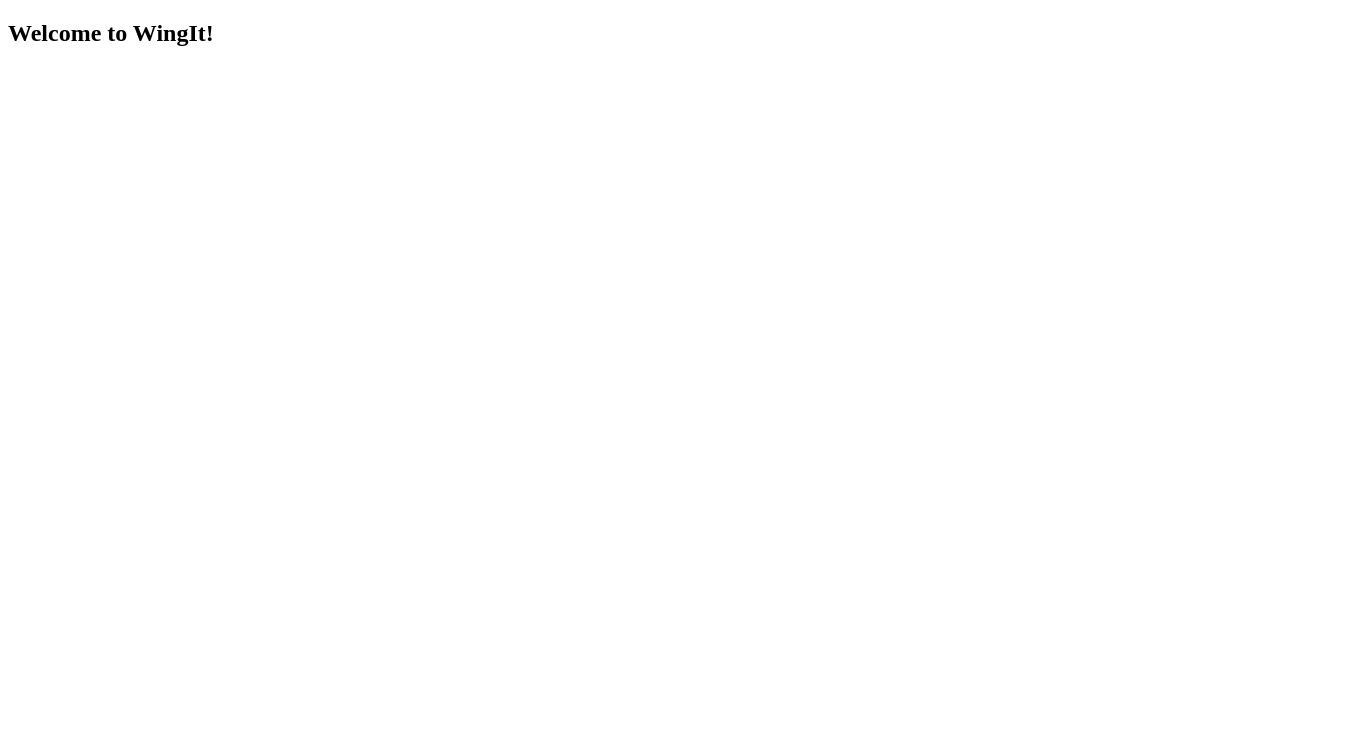
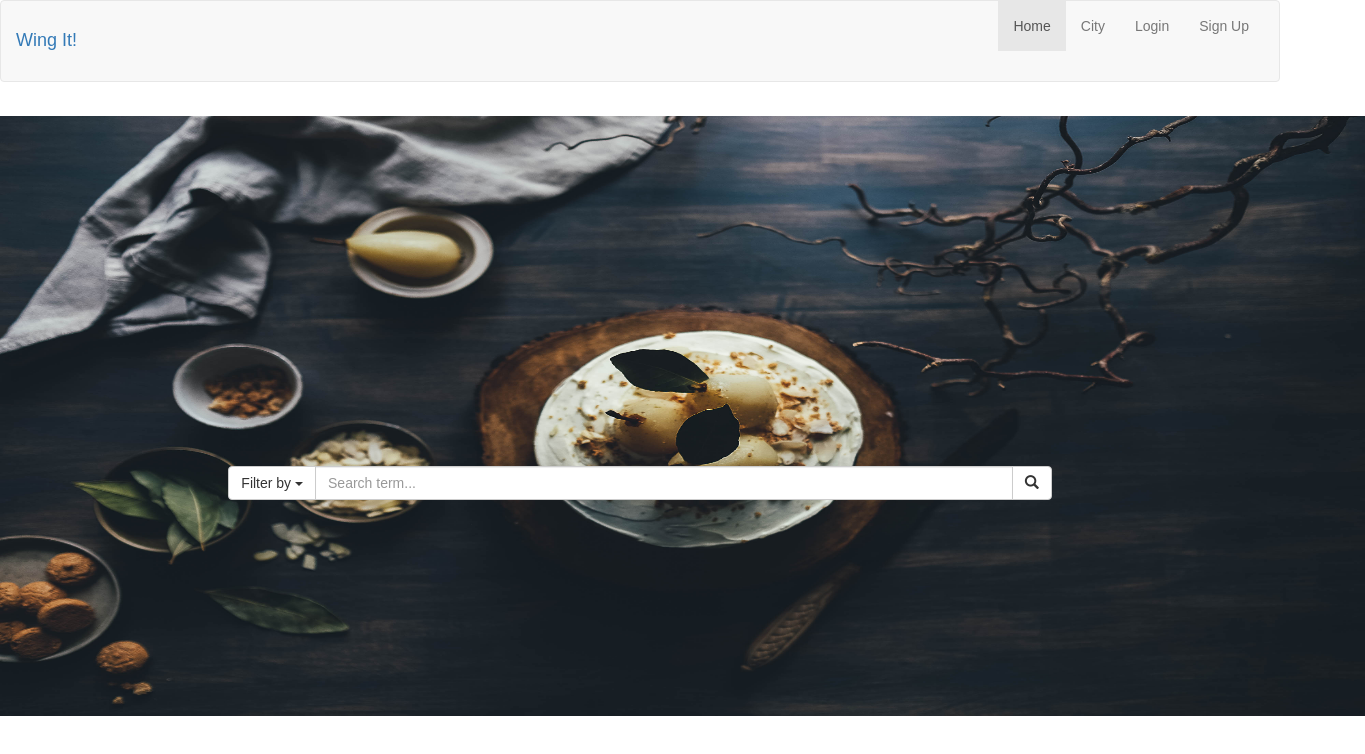
Before and after one commit to bmteclabscom/WingIT, a React (Create React App) app: page / in a window 1280 px wide. Shown: the top 754 px of the page, 1365 px wide, since content can reach past the window. Built offline with nearby package versions, Linux system fonts and the light colour scheme.

Commit message:
Worked on Front End Main page created skeleton

```diff
--- a/public/index.html
+++ b/public/index.html
@@ -3,9 +3,12 @@
   <head>
     <meta charset="utf-8">
     <meta name="viewport" content="width=device-width, initial-scale=1">
+    <link rel="stylesheet" href="node_modules/jquery/dist/css/bootstrap-theme.css">
+    <link rel="stylesheet" href="https://maxcdn.bootstrapcdn.com/bootstrap/3.3.6/css/bootstrap.css">
+    <script type="text/javascript" src="node_modules/jquery/dist/jquery.js"></script>
     <title>WingIt!</title>
   </head>
   <body>
-    <div id="root"></div>
+    <div id="root" className="row"></div>
   </body>
 </html>
--- /dev/null
+++ b/src/components/Main.js
@@ -0,0 +1,19 @@
+import React, { Component } from 'react';
+import MainP from './MainP.jpg'; // relative path to image
+import Nav from './Nav.js';
+import Search from './Search.js';
+import style from './index.css';
+
+class Main extends Component {
+    render() {
+        return (
+        <div className="mainPage">
+          <Nav/>
+          <Search/>
+            <img src={MainP} width="1365px" height="600px" alt={"main"} className="photo1"/>
+            </div>
+        )
+    }
+}
+
+export default Main;
--- /dev/null
+++ b/src/components/Nav.js
@@ -0,0 +1,27 @@
+import React, { Component } from 'react';
+
+class Nav extends Component {
+  render() {
+    return (
+      <div className="row2">
+      <nav className="navbar navbar-default">
+    <div className="container-fluid">
+      <div className="navbar-header">
+
+        <a className="navbar" href="#"><h4>Wing It!</h4></a>
+      </div>
+      <ul className="nav navbar-nav pull-right">
+        <li className="active"><a href="#">Home</a></li>
+        <li><a href="#">City</a></li>
+        <li><a href="#">Login</a></li>
+        <li><a href="#">Sign Up</a></li>
+      </ul>
+    </div>
+  </nav>
+  </div>
+
+    );
+  }
+}
+
+export default Nav;
--- /dev/null
+++ b/src/components/Search.js
@@ -0,0 +1,39 @@
+import React, { Component } from 'react';
+
+
+class Search extends Component {
+    render() {
+        return (
+
+          <div className="container1">
+      <div className="row2">
+          <div className="col-xs-8 col-xs-offset-2">
+  		    <div className="input-group">
+                  <div className="input-group-btn search-panel">
+                      <button type="button" className="btn btn-default dropdown-toggle" data-toggle="dropdown">
+                      	<span id="search_concept">Filter by</span> <span className="caret"></span>
+                      </button>
+                      <ul className="dropdown-menu" role="menu">
+                        <li><a href="#contains">Contains</a></li>
+                        <li><a href="#its_equal">Its equal</a></li>
+                        <li><a href="#greather_than">Greather than ></a></li>
+                        <li><a href="#less_than">Less than</a></li>
+                        <li className="divider"></li>
+                        <li><a href="#all">Anything</a></li>
+                      </ul>
+                  </div>
+                  <input type="hidden" name="search_param" value="all" id="search_param"></input>
+                  <input type="text" className="form-control" name="x" placeholder="Search term..."></input>
+                  <span className="input-group-btn">
+                      <button className="btn btn-default" type="button"><span className="glyphicon glyphicon-search"></span></button>
+              </span>
+            </div>
+          </div>
+        </div>
+    </div>
+
+        )
+    }
+}
+
+export default Search;
--- /dev/null
+++ b/src/components/index.css
@@ -0,0 +1,26 @@
+body {
+
+  padding: 0;
+  font-family: sans-serif;
+}
+.col-xs-offset-2 {
+    text-align:center;
+    top:48vh;
+  }
+.navbar-default {
+  text-align:center;
+  margin:0;
+}
+.row2{
+  margin: 0;
+
+}
+.container1{
+  margin: 0;
+}
+.MainP{
+  top:10px;
+}
+.container-fluid{
+  margin: 0;
+}
--- a/src/index.js
+++ b/src/index.js
@@ -1,8 +1,9 @@
 import React from 'react';
 import ReactDOM from 'react-dom';
-import App from './components/App';
+import Main from './components/Main.js';
+
 
 ReactDOM.render(
-  <App />,
+    <Main/>,
   document.getElementById('root')
 );
```
Also changed, not shown: src/components/MainP.jpg (added), 1 other file (tests, documents, lock files or other folders).
